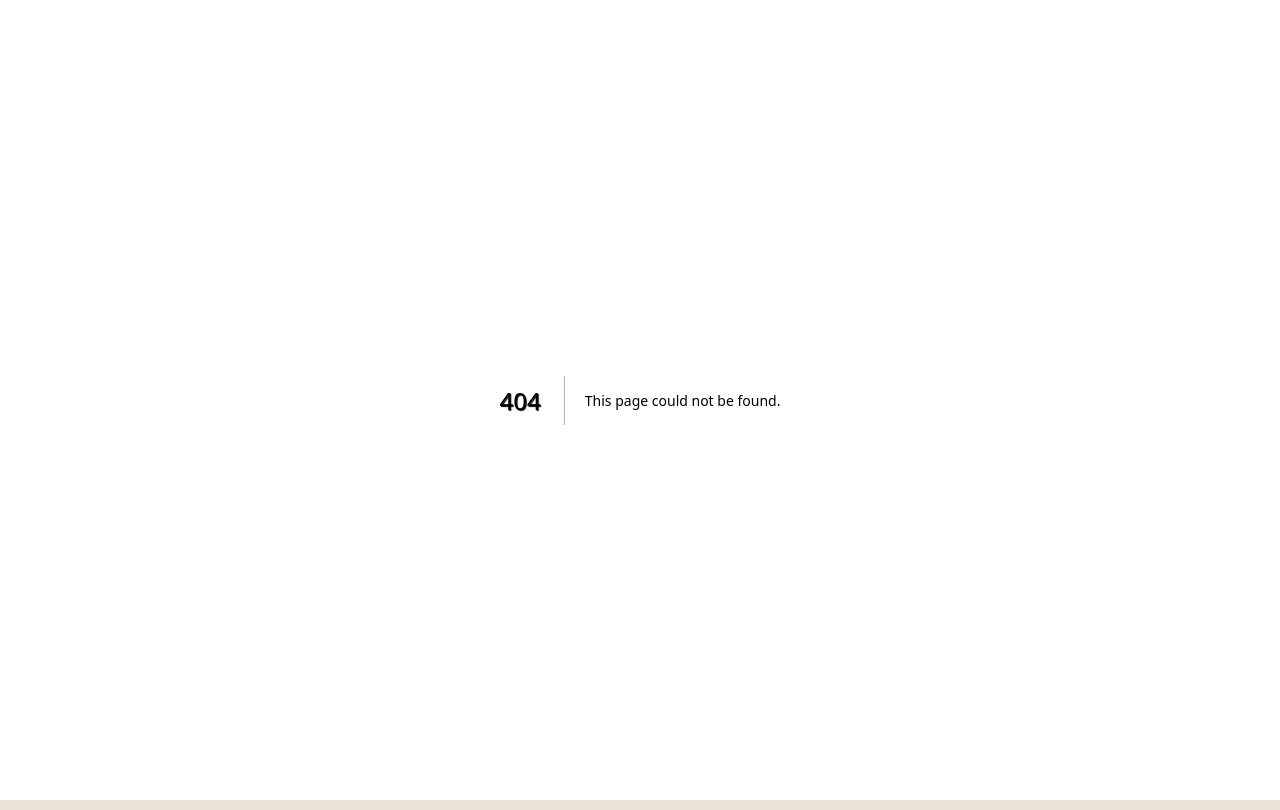
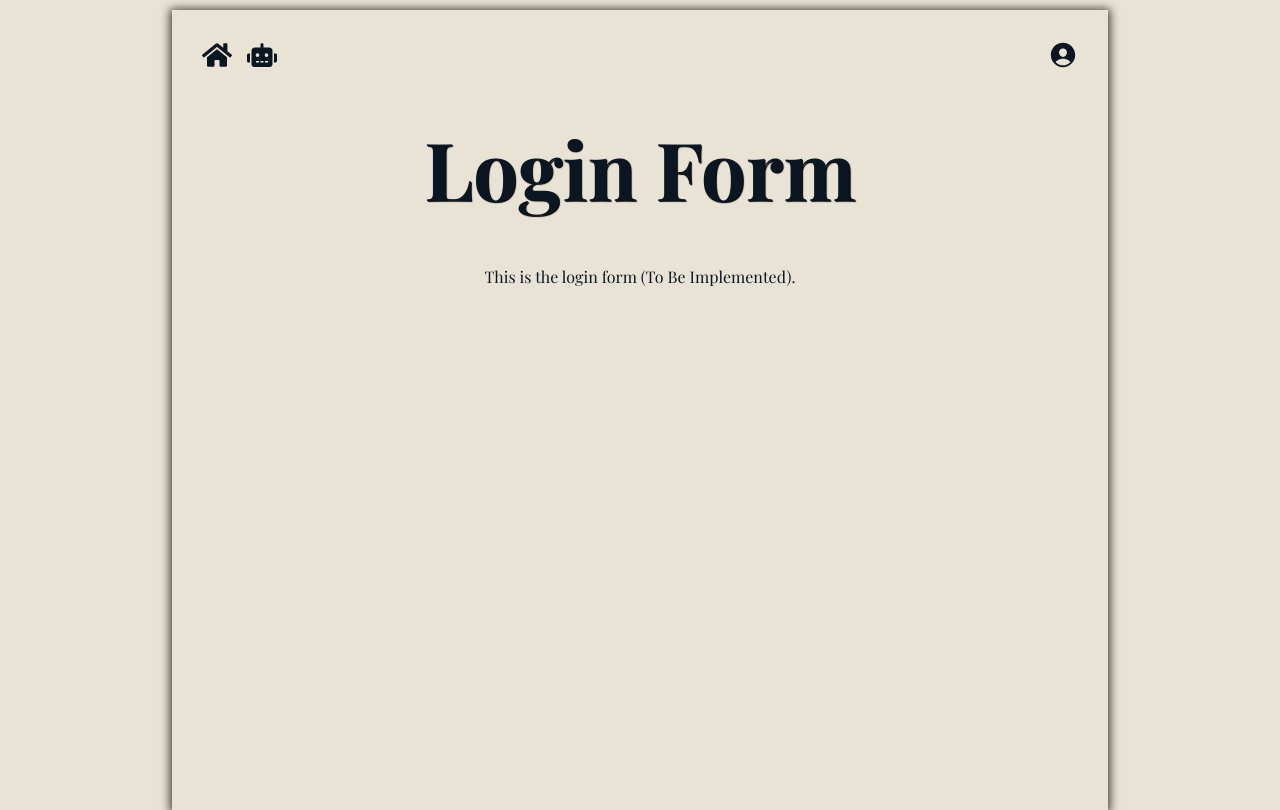
Before and after one commit to BriLeighk/Customer-Support-Site, a Next.js app in the folder chatai/: page /login in a window 1280 px wide. Before the commit this address had no page. Built offline with nearby package versions, Linux system fonts and the light colour scheme.

Commit message:
added login page and icon

```diff
--- a/chatai/app/GradientBackground.js
+++ b/chatai/app/GradientBackground.js
@@ -1,3 +1,5 @@
+// NOT IN USE ---
+// Cool concept, can add import and fragment to layout.js for active gradient background
 'use client';
 import React from 'react';
 import { ShaderGradientCanvas, ShaderGradient } from 'shadergradient';
--- a/chatai/app/components/Header.css
+++ b/chatai/app/components/Header.css
@@ -3,8 +3,8 @@ header {
     display: flex; /* Flexbox for layout */
     justify-content: space-between; /* Space between items */
     align-items: center; /* Center items vertically */
+}
 
-}
 
 header div {
     display: flex; /* Flexbox for icons */
@@ -20,3 +20,12 @@ svg {
     color: #0b1623a6;
     transition: color 0.3s ease-in-out;
   }
+
+  .icons {
+    display: flex;
+    align-items: center;
+  }
+
+  .icons.right {
+    justify-content: flex-end;
+  }
--- a/chatai/app/components/Header.js
+++ b/chatai/app/components/Header.js
@@ -1,13 +1,15 @@
 import React from 'react';
-import { FaRobot } from 'react-icons/fa'; // Make sure to install react-icons if you haven'
-import { FaHome } from 'react-icons/fa'; // Make sure to install react-icons if you haven'
+import { FaRobot } from 'react-icons/fa';
+import { FaHome } from 'react-icons/fa';
+import { IoPersonCircle } from "react-icons/io5";
 import Link from 'next/link'; // Import Link for navigation
+
 import './Header.css';
 
 const Header = () => {
     return (
         <header>
-            <div className='icons'>
+            <div className='icons left'>
                 <Link href="/home"> {/* Link to home page */}
                     <FaHome size={30} /> {/* Home icon */}
                 </Link>
@@ -15,6 +17,13 @@ const Header = () => {
                 <Link href="/chatbot">
                     <FaRobot size={30} /> {/* Icon linking to the chatbot */}
                 </Link>
+
+            </div>
+
+            <div className='icons right'>
+                <Link href="/login">
+                    <IoPersonCircle size={30} /> {/* Icon linking to the chatbot */}
+                </Link>
             </div>
         </header>
     );
--- a/chatai/app/globals.css
+++ b/chatai/app/globals.css
@@ -7,11 +7,15 @@ html {
   background-color: #e9e3d5;
 }
 
-.home-div {
-  box-shadow: 2px 2px 2px 4px rgba(0, 0, 0, 0.441);
+.home-div, .login, .MuiBox-root.css-1ks02b1 {
+  -webkit-box-shadow: 0px 1px 9px 2px rgba(0,0,0,0.75);
+-moz-box-shadow: 0px 1px 9px 2px rgba(0,0,0,0.75);
+box-shadow: 0px 1px 9px 2px rgba(0,0,0,0.75);
   padding: 10px;
   margin: 10px;
   height: 95%;
+  width: 70%;
+  padding: 20px;
 }
 
 body {
--- a/chatai/app/layout.js
+++ b/chatai/app/layout.js
@@ -1,6 +1,5 @@
 import { Playfair_Display } from 'next/font/google';
 import './globals.css';
-import GradientBackground from './GradientBackground'; // Import the gradient background
 
 const playfair = Playfair_Display({
     subsets: ["latin"],
@@ -8,8 +7,8 @@ const playfair = Playfair_Display({
 });
 
 export const metadata = {
-  title: "Create Next App",
-  description: "Generated by create next app",
+  title: "AI Customer Support Application",
+  description: "",
 };
 
 export default function RootLayout({ children }) {
--- /dev/null
+++ b/chatai/app/login/page.js
@@ -0,0 +1,14 @@
+import Header from '../components/Header';
+
+
+export default function Login() {
+    return (
+        <div className='login'>
+            <Header />
+            <h1>Login Form</h1>
+            <main>
+                <p>This is the login form (To Be Implemented).</p>
+            </main>
+        </div>
+    );
+}
```
Also changed, not shown: chatai/app/chatbot/chatbot.css (+5 -10 lines), chatai/app/login/login.css (added).
